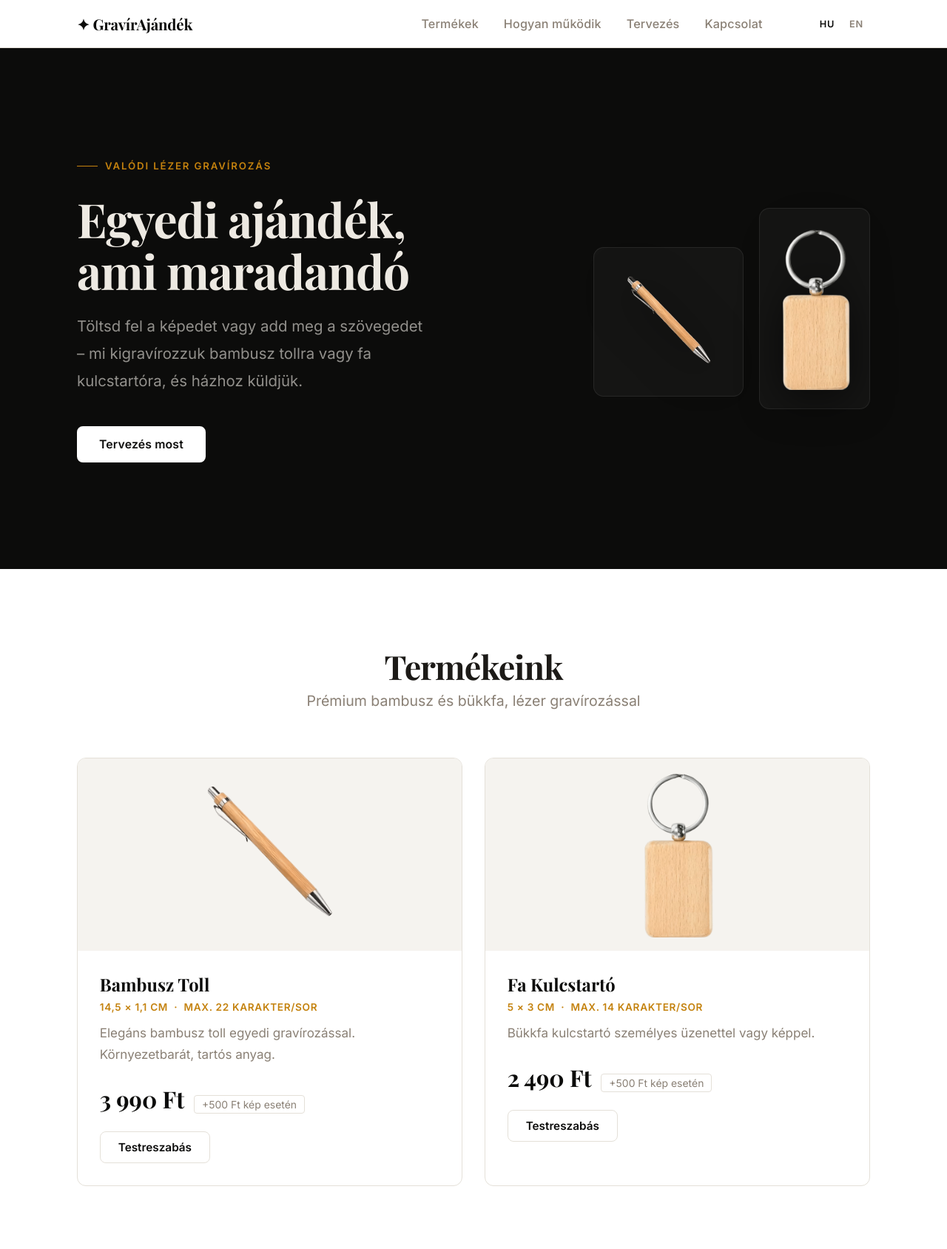
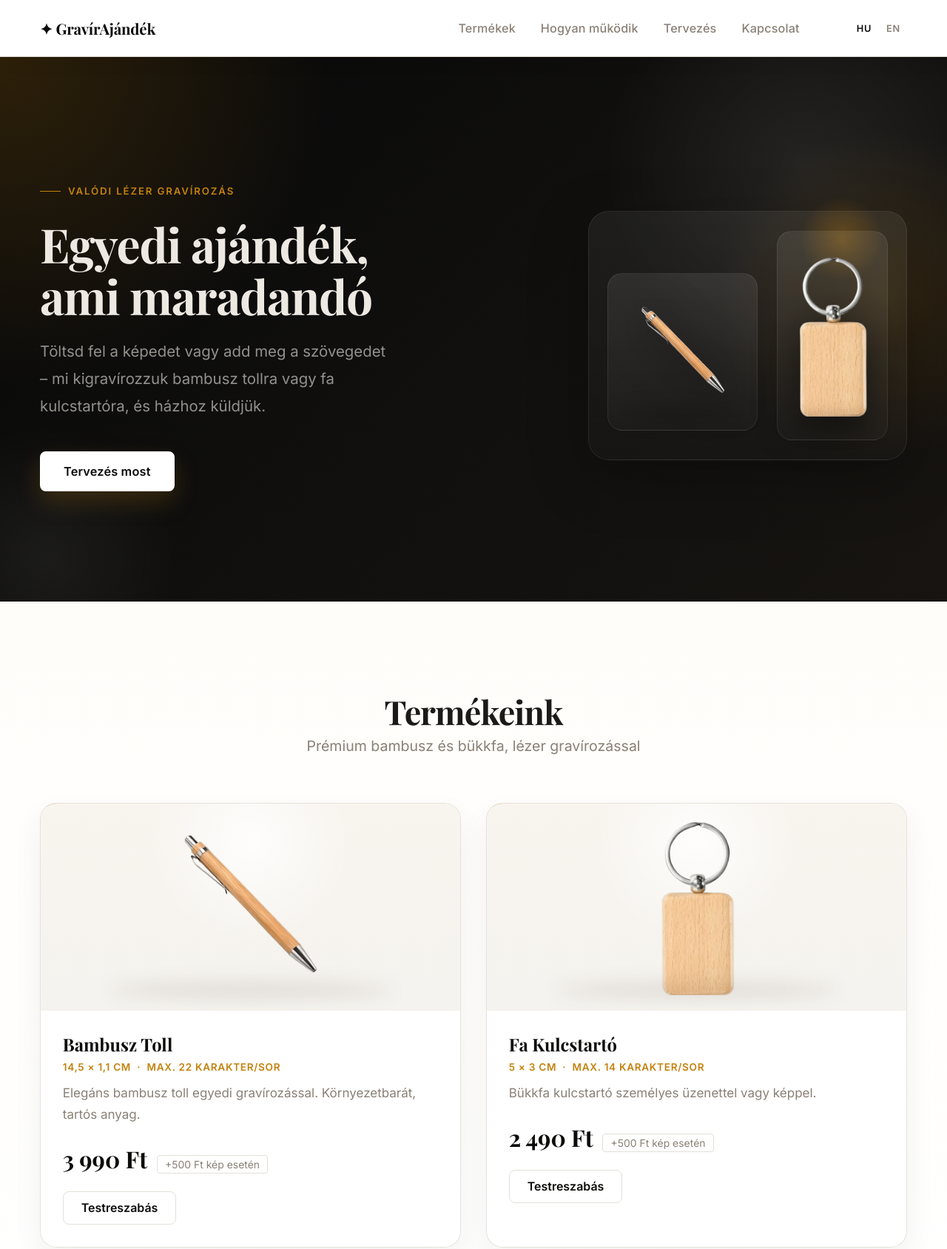
Before and after one commit to Sbalaffplus2/gravir, a plain HTML site: page index.html in a window 1280 px wide. Shown: the top 1688 px of the page at 74% size. Drawn offline with nearby package versions, Linux system fonts and the light colour scheme.

Commit message:
feat: elevate visual design and section styling

```diff
--- a/style.css
+++ b/style.css
@@ -7,16 +7,18 @@
   --ink:        #0c0c0b;
   --ink-soft:   #1c1a17;
   --sand:       #f5f3ef;
+  --sand-deep:  #ece6dc;
   --white:      #ffffff;
   --gold:       #c4820e;
   --gold-dim:   #9e6608;
+  --gold-soft:  #f3e2bd;
   --text:       #1c1a17;
   --text-muted: #8a8075;
   --border:     #e4e0d8;
   --radius:     8px;
   --tr:         0.2s ease;
   --shadow:     0 2px 16px rgba(0,0,0,0.07);
-  --shadow-lg:  0 10px 40px rgba(0,0,0,0.12);
+  --shadow-lg:  0 18px 60px rgba(0,0,0,0.14);
 }
 
 *, *::before, *::after { box-sizing: border-box; margin: 0; padding: 0; }
@@ -28,6 +30,7 @@ body {
   color: var(--text);
   min-height: 100vh;
   -webkit-font-smoothing: antialiased;
+  text-rendering: optimizeLegibility;
 }
 
 h1, h2, h3 { font-family: 'Playfair Display', serif; }
@@ -39,7 +42,7 @@ p { line-height: 1.75; }
 a { color: var(--gold); text-decoration: none; }
 a:hover { text-decoration: underline; }
 
-.container { max-width: 1140px; margin: 0 auto; padding: 0 2rem; }
+.container { max-width: 1240px; margin: 0 auto; padding: 0 2rem; }
 .section-sub { color: var(--text-muted); margin-bottom: 3.5rem; font-size: 1.15rem; }
 .hidden { display: none !important; }
 
@@ -48,13 +51,14 @@ a:hover { text-decoration: underline; }
 ───────────────────────────────────── */
 .navbar {
   position: sticky; top: 0; z-index: 100;
-  background: rgba(255,255,255,0.97);
+  background: rgba(255,255,255,0.92);
   backdrop-filter: blur(12px);
   border-bottom: 1px solid var(--border);
+  box-shadow: 0 8px 24px rgba(0,0,0,0.04);
 }
 .nav-inner {
-  max-width: 1140px; margin: 0 auto; padding: 0 2rem;
-  height: 64px; display: flex; align-items: center; gap: 2.5rem;
+  max-width: 1240px; margin: 0 auto; padding: 0 2rem;
+  height: 76px; display: flex; align-items: center; gap: 2.5rem;
 }
 .logo {
   font-family: 'Playfair Display', serif; font-size: 1.2rem;
@@ -95,13 +99,43 @@ a:hover { text-decoration: underline; }
 /* ─────────────────────────────────────
    HERO — dark, dramatic
 ───────────────────────────────────── */
-.hero-section { background: var(--ink); }
+.hero-section {
+  position: relative;
+  overflow: hidden;
+  background:
+    radial-gradient(circle at top left, rgba(196,130,14,0.2), transparent 30%),
+    radial-gradient(circle at 85% 20%, rgba(255,255,255,0.08), transparent 22%),
+    linear-gradient(135deg, #080808 0%, #11100f 55%, #171411 100%);
+}
+.hero-section::before,
+.hero-section::after {
+  content: '';
+  position: absolute;
+  border-radius: 999px;
+  pointer-events: none;
+}
+.hero-section::before {
+  width: 460px; height: 460px;
+  right: -140px; top: 90px;
+  background: radial-gradient(circle, rgba(196,130,14,0.16), transparent 68%);
+}
+.hero-section::after {
+  width: 360px; height: 360px;
+  left: -120px; bottom: -120px;
+  background: radial-gradient(circle, rgba(255,255,255,0.06), transparent 70%);
+}
 .hero {
-  min-height: 88vh; display: flex; align-items: center; gap: 4rem;
-  max-width: 1140px; margin: 0 auto; padding: 5rem 2rem;
+  position: relative;
+  min-height: 92vh; display: flex; align-items: center; gap: 5rem;
+  max-width: 1240px; margin: 0 auto; padding: 6.5rem 2rem 5.5rem;
   flex-wrap: wrap;
 }
-.hero-content { flex: 1 1 420px; }
+.hero-content {
+  flex: 1 1 480px;
+  max-width: 620px;
+  position: relative;
+  z-index: 1;
+}
 .hero h1 { color: #ede9e2; margin-bottom: 1.4rem; }
 .hero-tag {
   display: inline-flex; align-items: center; gap: 10px;
@@ -116,17 +150,53 @@ a:hover { text-decoration: underline; }
   font-size: 1.2rem; color: rgba(237,233,226,0.6);
   line-height: 1.8; max-width: 480px; margin-bottom: 2.5rem;
 }
-.hero-visual { flex: 1 1 280px; display: flex; justify-content: flex-end; }
-.hero-products { display: flex; gap: 1.25rem; align-items: center; }
+.hero-visual {
+  flex: 1 1 400px;
+  display: flex;
+  justify-content: flex-end;
+  position: relative;
+  z-index: 1;
+}
+.hero-products {
+  position: relative;
+  display: flex;
+  gap: 1.5rem;
+  align-items: center;
+  padding: 1.5rem;
+  border-radius: 28px;
+  background: linear-gradient(180deg, rgba(255,255,255,0.06), rgba(255,255,255,0.02));
+  border: 1px solid rgba(255,255,255,0.08);
+  box-shadow: 0 24px 80px rgba(0,0,0,0.28);
+}
+.hero-products::before {
+  content: '';
+  position: absolute;
+  inset: -18px 32px auto auto;
+  width: 110px;
+  height: 110px;
+  border-radius: 50%;
+  background: radial-gradient(circle, rgba(196,130,14,0.35), transparent 72%);
+  pointer-events: none;
+}
 .hero-product-img {
-  background: rgba(255,255,255,0.04);
+  position: relative;
+  background: linear-gradient(180deg, rgba(255,255,255,0.09), rgba(255,255,255,0.03));
   border: 1px solid rgba(255,255,255,0.08);
-  border-radius: 14px; padding: 1.5rem;
+  border-radius: 20px; padding: 1.8rem 1.5rem;
   display: flex; align-items: center; justify-content: center;
   transition: all 0.3s ease;
 }
-.hero-product-img:first-child { transform: translateY(18px); }
-.hero-product-img:hover { border-color: rgba(196,130,14,0.4); transform: translateY(0) scale(1.02) !important; }
+.hero-product-img::after {
+  content: '';
+  position: absolute;
+  inset: auto 14px 12px;
+  height: 18px;
+  border-radius: 50%;
+  background: rgba(0,0,0,0.22);
+  filter: blur(12px);
+}
+.hero-product-img:first-child { transform: translateY(22px); }
+.hero-product-img:hover { border-color: rgba(196,130,14,0.42); transform: translateY(-6px) scale(1.03) !important; }
 .hero-product-img img {
   max-width: 150px; max-height: 220px;
   object-fit: contain; display: block;
@@ -139,11 +209,12 @@ a:hover { text-decoration: underline; }
 .btn-primary {
   display: inline-flex; align-items: center; gap: 6px;
   background: var(--gold); color: var(--white);
-  font-weight: 600; padding: 13px 28px;
+  font-weight: 700; padding: 15px 30px;
   border-radius: var(--radius); border: 2px solid var(--gold);
-  cursor: pointer; font-size: 0.93rem;
+  cursor: pointer; font-size: 0.96rem;
   font-family: 'Inter', sans-serif; text-decoration: none;
   transition: all var(--tr); letter-spacing: 0.01em;
+  box-shadow: 0 14px 32px rgba(196,130,14,0.22);
 }
 .btn-primary:hover {
   background: var(--gold-dim); border-color: var(--gold-dim);
@@ -158,12 +229,12 @@ a:hover { text-decoration: underline; }
 .btn-secondary {
   display: inline-flex; align-items: center; gap: 6px;
   background: transparent; color: var(--ink);
-  font-weight: 600; padding: 11px 24px;
+  font-weight: 700; padding: 12px 24px;
   border-radius: var(--radius); border: 1.5px solid var(--border);
-  cursor: pointer; font-size: 0.9rem;
+  cursor: pointer; font-size: 0.94rem;
   font-family: 'Inter', sans-serif; transition: all var(--tr);
 }
-.btn-secondary:hover { border-color: var(--ink); background: var(--ink); color: var(--white); }
+.btn-secondary:hover { border-color: var(--ink); background: var(--ink); color: var(--white); transform: translateY(-1px); }
 .btn-ghost {
   background: none; border: 1.5px solid var(--border); color: var(--text-muted);
   padding: 11px 22px; border-radius: var(--radius); cursor: pointer; font-size: 0.9rem;
@@ -174,26 +245,52 @@ a:hover { text-decoration: underline; }
 /* ─────────────────────────────────────
    PRODUCTS — white
 ───────────────────────────────────── */
-.products-section { padding: 6rem 0; background: var(--white); }
+.products-section {
+  position: relative;
+  padding: 7rem 0;
+  background: linear-gradient(180deg, #fffdfa 0%, var(--white) 100%);
+}
 .products-section h2,
 .products-section .section-sub { text-align: center; }
 .products-grid {
   display: grid; grid-template-columns: repeat(auto-fit, minmax(300px, 1fr));
-  gap: 1.75rem; margin-top: 3rem;
+  gap: 2rem; margin-top: 3rem;
 }
 .product-card {
-  border: 1px solid var(--border); border-radius: 12px; overflow: hidden;
-  cursor: pointer; transition: all var(--tr); background: var(--white);
+  position: relative;
+  border: 1px solid rgba(228,224,216,0.9); border-radius: 22px; overflow: hidden;
+  cursor: pointer; transition: all var(--tr); background: rgba(255,255,255,0.92);
+  box-shadow: 0 18px 42px rgba(28,26,23,0.06);
 }
 .product-card:hover {
-  border-color: var(--ink); transform: translateY(-4px);
+  border-color: rgba(28,26,23,0.22); transform: translateY(-8px);
   box-shadow: var(--shadow-lg);
 }
+.product-card::before {
+  content: '';
+  position: absolute;
+  inset: 0 0 auto;
+  height: 4px;
+  background: linear-gradient(90deg, var(--gold), #d7a64c 60%, transparent);
+}
 .product-card-photo {
-  background: var(--sand); height: 260px;
+  position: relative;
+  background:
+    radial-gradient(circle at 50% 18%, rgba(255,255,255,0.86), transparent 38%),
+    linear-gradient(180deg, #f8f4ee 0%, var(--sand) 100%);
+  height: 280px;
   display: flex; align-items: center; justify-content: center;
 }
-.product-card-photo img { max-height: 225px; max-width: 88%; object-fit: contain; }
+.product-card-photo::after {
+  content: '';
+  position: absolute;
+  inset: auto 16% 18px;
+  height: 20px;
+  border-radius: 50%;
+  background: rgba(60,46,26,0.12);
+  filter: blur(12px);
+}
+.product-card-photo img { max-height: 238px; max-width: 88%; object-fit: contain; }
 .product-card-body { padding: 1.75rem; }
 .product-card h3 { font-size: 1.4rem; color: var(--ink); margin-bottom: 0.4rem; }
 .product-size {
@@ -212,14 +309,26 @@ a:hover { text-decoration: underline; }
 /* ─────────────────────────────────────
    HOW IT WORKS — dark
 ───────────────────────────────────── */
-.how-section { padding: 6rem 0; background: var(--ink); }
+.how-section {
+  position: relative;
+  padding: 7rem 0;
+  background:
+    radial-gradient(circle at top center, rgba(196,130,14,0.12), transparent 26%),
+    linear-gradient(180deg, #11100f 0%, #0b0b0a 100%);
+}
 .how-section h2 { color: #ede9e2; text-align: center; margin-bottom: 0.5rem; }
 .how-section .section-sub { color: rgba(237,233,226,0.4); text-align: center; }
 .steps-grid {
   display: grid; grid-template-columns: repeat(auto-fit, minmax(200px, 1fr));
   gap: 2.5rem; margin-top: 3.5rem;
 }
-.step { padding: 0 0.5rem; }
+.step {
+  padding: 1.6rem;
+  border-radius: 18px;
+  background: linear-gradient(180deg, rgba(255,255,255,0.05), rgba(255,255,255,0.02));
+  border: 1px solid rgba(255,255,255,0.08);
+  box-shadow: 0 18px 40px rgba(0,0,0,0.18);
+}
 .step-num {
   font-family: 'Playfair Display', serif; font-size: 3.4rem;
   font-weight: 700; color: var(--gold); line-height: 1;
@@ -231,7 +340,11 @@ a:hover { text-decoration: underline; }
 /* ─────────────────────────────────────
    TEMPLATES — white
 ───────────────────────────────────── */
-.templates-section { padding: 6rem 0; background: var(--white); }
+.templates-section {
+  padding: 7rem 0;
+  background:
+    linear-gradient(180deg, var(--white) 0%, #fbf8f3 100%);
+}
 .templates-section h2,
 .templates-section .section-sub { text-align: center; }
 .templates-grid {
@@ -239,11 +352,15 @@ a:hover { text-decoration: underline; }
   gap: 1rem; margin-top: 2rem;
 }
 .template-card {
-  background: var(--white); border: 1.5px solid var(--border);
-  border-radius: 10px; padding: 1.25rem; text-align: center;
+  background: rgba(255,255,255,0.94); border: 1.5px solid var(--border);
+  border-radius: 16px; padding: 1.4rem 1.1rem; text-align: center;
   cursor: pointer; transition: all var(--tr);
+  min-height: 168px;
+  display: flex;
+  flex-direction: column;
+  justify-content: center;
 }
-.template-card:hover { border-color: var(--ink); transform: translateY(-2px); box-shadow: var(--shadow); }
+.template-card:hover { border-color: var(--ink); transform: translateY(-4px); box-shadow: 0 16px 30px rgba(28,26,23,0.08); }
 .template-card.selected {
   border-color: var(--gold); background: #fefaf2;
   box-shadow: 0 0 0 3px rgba(196,130,14,0.12);
@@ -256,7 +373,13 @@ a:hover { text-decoration: underline; }
 /* ─────────────────────────────────────
    CONFIGURATOR — sand
 ───────────────────────────────────── */
-.configurator-section { padding: 6rem 0; background: var(--sand); }
+.configurator-section {
+  position: relative;
+  padding: 7rem 0;
+  background:
+    radial-gradient(circle at 0% 0%, rgba(255,255,255,0.5), transparent 22%),
+    linear-gradient(180deg, #f7f3ed 0%, var(--sand) 100%);
+}
 .configurator-section h2 { text-align: center; margin-bottom: 0.5rem; }
 .steps-indicator {
   display: flex; align-items: center; justify-content: center;
@@ -280,19 +403,21 @@ a:hover { text-decoration: underline; }
 .step-sep { color: var(--border); font-size: 1rem; }
 
 .config-step {
-  background: var(--white); border-radius: 16px; padding: 3rem;
-  box-shadow: 0 2px 24px rgba(0,0,0,0.06); max-width: 780px; margin: 0 auto;
+  background: rgba(255,255,255,0.96); border-radius: 24px; padding: 3rem;
+  box-shadow: 0 24px 70px rgba(28,26,23,0.08); max-width: 840px; margin: 0 auto;
+  border: 1px solid rgba(228,224,216,0.9);
 }
 .config-step > h3 { font-size: 1.65rem; color: var(--ink); margin-bottom: 2.25rem; }
 
 /* Product choice cards */
 .product-choice-grid { display: grid; grid-template-columns: 1fr 1fr; gap: 1.25rem; margin-bottom: 2.25rem; }
 .choice-card {
-  border: 1.5px solid var(--border); border-radius: 10px; padding: 1.5rem;
+  border: 1.5px solid var(--border); border-radius: 16px; padding: 1.6rem;
   text-align: center; cursor: pointer; transition: all var(--tr);
   display: flex; flex-direction: column; align-items: center; gap: 0.4rem;
+  background: linear-gradient(180deg, rgba(255,255,255,1), rgba(248,244,238,0.88));
 }
-.choice-card:hover { border-color: var(--ink-soft); }
+.choice-card:hover { border-color: var(--ink-soft); transform: translateY(-3px); box-shadow: 0 16px 26px rgba(28,26,23,0.08); }
 .choice-card.selected { border-color: var(--gold); box-shadow: 0 0 0 3px rgba(196,130,14,0.13); background: #fefaf2; }
 .choice-photo { width: 100%; height: 100px; display: flex; align-items: center; justify-content: center; margin-bottom: 0.3rem; }
 .choice-photo img { max-height: 88px; max-width: 100%; object-fit: contain; }
@@ -349,14 +474,16 @@ a:hover { text-decoration: underline; }
   padding: 2.5rem 1.5rem; text-align: center; cursor: pointer;
   transition: all var(--tr); background: var(--sand);
 }
-.upload-area:hover { border-color: var(--ink); background: var(--white); }
+.upload-area:hover { border-color: var(--ink); background: var(--white); box-shadow: 0 14px 28px rgba(28,26,23,0.06); }
 .upload-icon { font-size: 1.8rem; margin-bottom: 0.5rem; }
 .upload-note { font-size: 0.88rem; color: var(--text-muted); margin-top: 0.4rem; }
 
 /* ── PREVIEW ── */
 .preview-box {
-  margin-top: 2rem; padding: 1.5rem;
-  background: var(--sand); border: 1px solid var(--border); border-radius: 12px;
+  margin-top: 2rem; padding: 1.75rem;
+  background: linear-gradient(180deg, #faf7f1 0%, #f3ede4 100%);
+  border: 1px solid rgba(228,224,216,0.92); border-radius: 18px;
+  box-shadow: inset 0 1px 0 rgba(255,255,255,0.65);
 }
 .preview-box > h4 {
   margin-bottom: 1.1rem; color: var(--text-muted);
@@ -366,13 +493,14 @@ a:hover { text-decoration: underline; }
 
 .preview-photo-wrap {
   position: relative; flex: 0 0 auto;
-  width: 180px; height: 240px;
+  width: 210px; height: 270px;
   display: flex; align-items: center; justify-content: center;
   background: var(--white); border-radius: 10px; overflow: hidden;
   border: 1px solid var(--border);
+  box-shadow: 0 20px 42px rgba(28,26,23,0.08);
 }
 .preview-photo-wrap img {
-  max-width: 170px; max-height: 230px;
+  max-width: 190px; max-height: 250px;
   object-fit: contain; display: block; border-radius: 8px;
 }
 .photo-engrave-overlay {
@@ -406,6 +534,7 @@ a:hover { text-decoration: underline; }
 #previewCnv {
   max-width: 100%; height: auto; border-radius: 6px;
   border: 1px solid var(--border);
+  box-shadow: 0 12px 24px rgba(28,26,23,0.06);
 }
 .preview-note { font-size: 0.88rem; color: var(--text-muted); margin-top: 0.75rem; }
 
@@ -421,7 +550,8 @@ a:hover { text-decoration: underline; }
 /* Order summary */
 .order-summary {
   background: var(--sand); border: 1px solid var(--border);
-  border-radius: 10px; padding: 1.1rem 1.4rem; margin-bottom: 1.75rem;
+  border-radius: 16px; padding: 1.3rem 1.5rem; margin-bottom: 1.75rem;
+  box-shadow: inset 0 1px 0 rgba(255,255,255,0.55);
 }
 .order-summary table { width: 100%; border-collapse: collapse; }
 .order-summary td { padding: 6px 0; font-size: 1rem; color: var(--text-muted); }
@@ -438,7 +568,7 @@ a:hover { text-decoration: underline; }
   border: 1.5px solid var(--border); border-radius: 10px; cursor: pointer;
   transition: all var(--tr); background: var(--white);
 }
-.pay-option:hover { border-color: var(--ink); }
+.pay-option:hover { border-color: var(--ink); transform: translateY(-2px); box-shadow: 0 12px 22px rgba(28,26,23,0.06); }
 .pay-option:has(input:checked) { border-color: var(--gold); background: #fefaf2; }
 .pay-option input[type="radio"] { accent-color: var(--gold); width: 17px; height: 17px; flex-shrink: 0; }
 .pay-icon { font-size: 1.35rem; }
@@ -488,7 +618,10 @@ a:hover { text-decoration: underline; }
 /* ─────────────────────────────────────
    CONTACT — sand
 ───────────────────────────────────── */
-.contact-section { padding: 5rem 0; background: var(--sand); }
+.contact-section {
+  padding: 6rem 0;
+  background: linear-gradient(180deg, var(--sand) 0%, var(--sand-deep) 100%);
+}
 .contact-section h2 { text-align: center; margin-bottom: 0.5rem; }
 .contact-section .section-sub { text-align: center; }
 .contact-grid {
@@ -499,10 +632,10 @@ a:hover { text-decoration: underline; }
   display: flex; align-items: center; gap: 1rem;
   background: var(--white); padding: 1.1rem 1.5rem;
   border-radius: var(--radius); border: 1px solid var(--border);
-  box-shadow: var(--shadow); min-width: 200px;
+  box-shadow: 0 18px 30px rgba(28,26,23,0.06); min-width: 220px;
   transition: border-color var(--tr);
 }
-.contact-item:hover { border-color: var(--ink); }
+.contact-item:hover { border-color: var(--ink); transform: translateY(-3px); }
 .contact-icon { font-size: 1.5rem; }
 .contact-item div { display: flex; flex-direction: column; gap: 3px; }
 .contact-item strong {
@@ -529,20 +662,22 @@ a:hover { text-decoration: underline; }
 @media (max-width: 768px) {
   .nav-links, .lang-switch { display: none; }
   .hamburger { display: block; }
-  .hero { flex-direction: column; min-height: auto; padding: 3rem 1.5rem 4rem; gap: 2.5rem; }
+  .nav-inner { height: 68px; }
+  .hero { flex-direction: column; min-height: auto; padding: 3.5rem 1.5rem 4rem; gap: 2.5rem; }
+  .hero-content { max-width: none; }
   .hero-visual { width: 100%; justify-content: center; }
   .hero-products { justify-content: center; }
   .form-row { grid-template-columns: 1fr; }
   .product-choice-grid { grid-template-columns: 1fr; }
   .config-step { padding: 1.75rem 1.25rem; }
   .preview-split { flex-direction: column; align-items: center; }
-  .preview-photo-wrap { width: 160px; height: 210px; }
+  .preview-photo-wrap { width: 180px; height: 230px; }
   .preview-canvas-wrap { width: 100%; }
   .step-ind > span:last-child { display: none; }
   .step-ind { padding: 8px 10px; }
 }
 @media (max-width: 480px) {
-  .hero { padding: 2.5rem 1rem 3.5rem; }
+  .hero { padding: 2.75rem 1rem 3.5rem; }
   .container { padding: 0 1.25rem; }
   .products-grid { grid-template-columns: 1fr; }
   .steps-grid { grid-template-columns: 1fr 1fr; }
```
